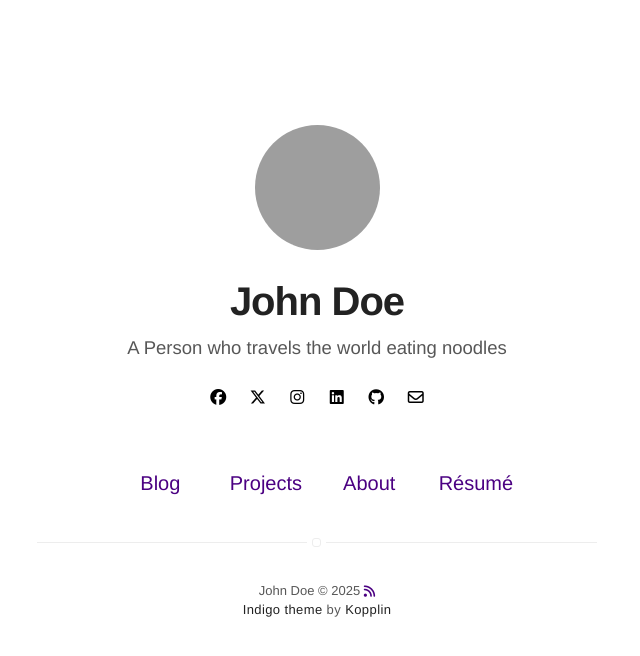
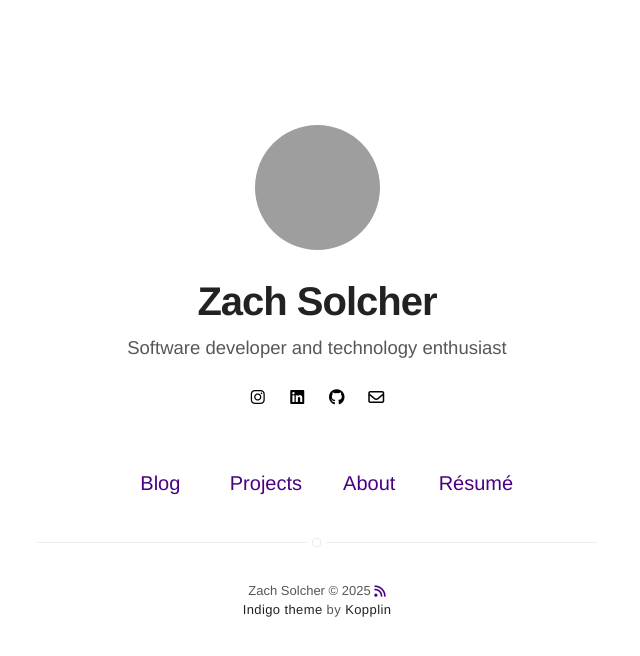
Before and after one commit to zsolcher/zsolcher.github.io, a Jekyll site: the page built from index.html, in a window 1280 px wide. Shown: the top 656 px of the page, without its empty margins (323-963 px from the left). Built offline with Jekyll 4.4.1, drawn with Linux system fonts in a browser that asks for light colours; nearby versions of some CDN libraries.

Commit message:
Replace John Doe with Zach Solcher and remove facebook/x references

```diff
--- a/_config.yml
+++ b/_config.yml
@@ -1,6 +1,6 @@
 # main text of home
-title: John Doe
-bio: A Person who travels the world eating noodles
+title: Zach Solcher
+bio: Software developer and technology enthusiast
 
 # twitter summary info
 description: A blog about technology and stuff related
@@ -34,8 +34,6 @@ disqus:
   categories: [blog, project] # only show disqus for posts that have these categories
 
 # if you don't have any of social below, comment the line
-facebook: myfacebook
-twitter: mytwitter
 instagram: myinstagram
 linkedin: mylinkedin
 github: mygithub
```
